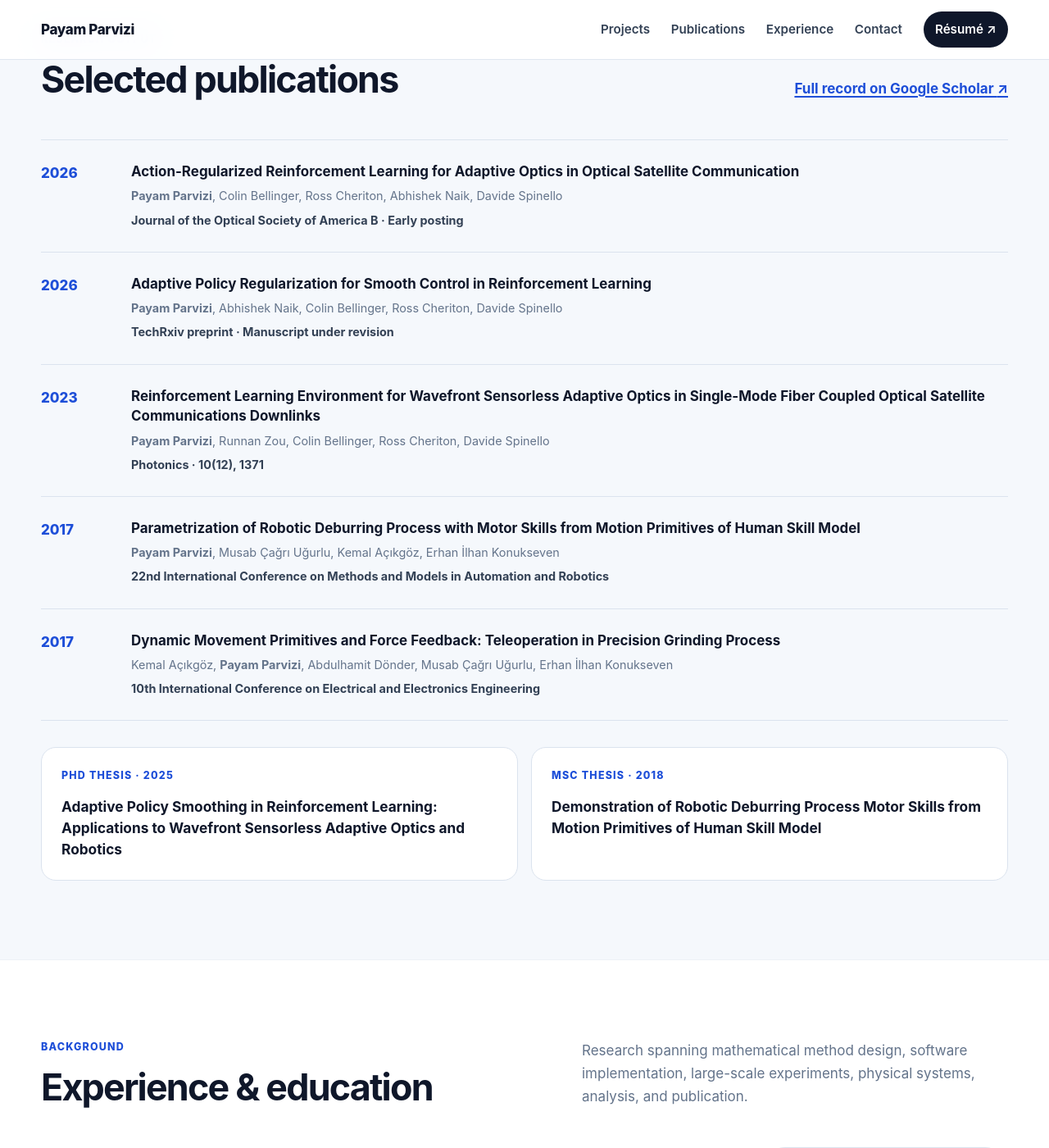
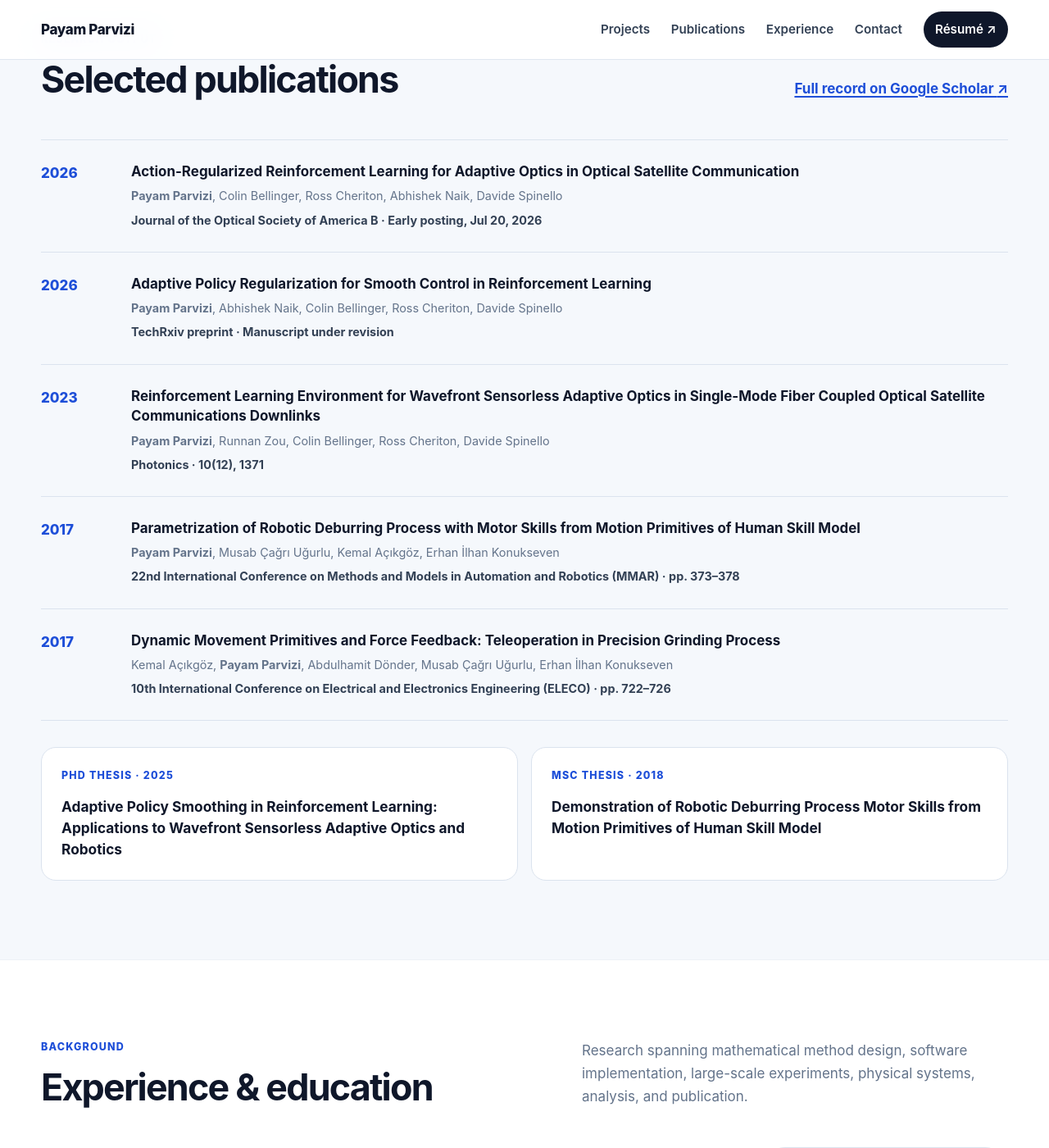
Before and after one commit to payamparvizi/payamparvizi.github.io, a Jekyll site: the page built from index.html, in a window 1280 px wide and 1400 px high, scrolled down 5934 px. Shown: the whole window at 82% size. Built offline with Jekyll 4.4.1, drawn with Linux system fonts in a browser that asks for light colours.

Commit message:
Update publication venue details and links in index.html

```diff
--- a/index.html
+++ b/index.html
@@ -343,7 +343,7 @@ image: "/assets/img/payam-parvizi-headshot.webp"
         <div>
           <h3><a href="https://doi.org/10.1364/JOSAB.578050" target="_blank" rel="noopener noreferrer">Action-Regularized Reinforcement Learning for Adaptive Optics in Optical Satellite Communication</a></h3>
           <p><strong>Payam Parvizi</strong>, Colin Bellinger, Ross Cheriton, Abhishek Naik, Davide Spinello</p>
-          <p class="publication-venue">Journal of the Optical Society of America B · Early posting</p>
+          <p class="publication-venue">Journal of the Optical Society of America B · Early posting, Jul 20, 2026</p>
         </div>
       </li>
       <li>
@@ -367,15 +367,15 @@ image: "/assets/img/payam-parvizi-headshot.webp"
         <div>
           <h3><a href="https://doi.org/10.1109/MMAR.2017.8046856" target="_blank" rel="noopener noreferrer">Parametrization of Robotic Deburring Process with Motor Skills from Motion Primitives of Human Skill Model</a></h3>
           <p><strong>Payam Parvizi</strong>, Musab Çağrı Uğurlu, Kemal Açıkgöz, Erhan İlhan Konukseven</p>
-          <p class="publication-venue">22nd International Conference on Methods and Models in Automation and Robotics</p>
+          <p class="publication-venue">22nd International Conference on Methods and Models in Automation and Robotics (MMAR) · pp. 373–378</p>
         </div>
       </li>
       <li>
         <div class="publication-year">2017</div>
         <div>
-          <h3><a href="https://doi.org/10.1109/ELECO.2017.8266228" target="_blank" rel="noopener noreferrer">Dynamic Movement Primitives and Force Feedback: Teleoperation in Precision Grinding Process</a></h3>
+          <h3><a href="https://ieeexplore.ieee.org/document/8266228" target="_blank" rel="noopener noreferrer">Dynamic Movement Primitives and Force Feedback: Teleoperation in Precision Grinding Process</a></h3>
           <p>Kemal Açıkgöz, <strong>Payam Parvizi</strong>, Abdulhamit Dönder, Musab Çağrı Uğurlu, Erhan İlhan Konukseven</p>
-          <p class="publication-venue">10th International Conference on Electrical and Electronics Engineering</p>
+          <p class="publication-venue">10th International Conference on Electrical and Electronics Engineering (ELECO) · pp. 722–726</p>
         </div>
       </li>
     </ol>
```
